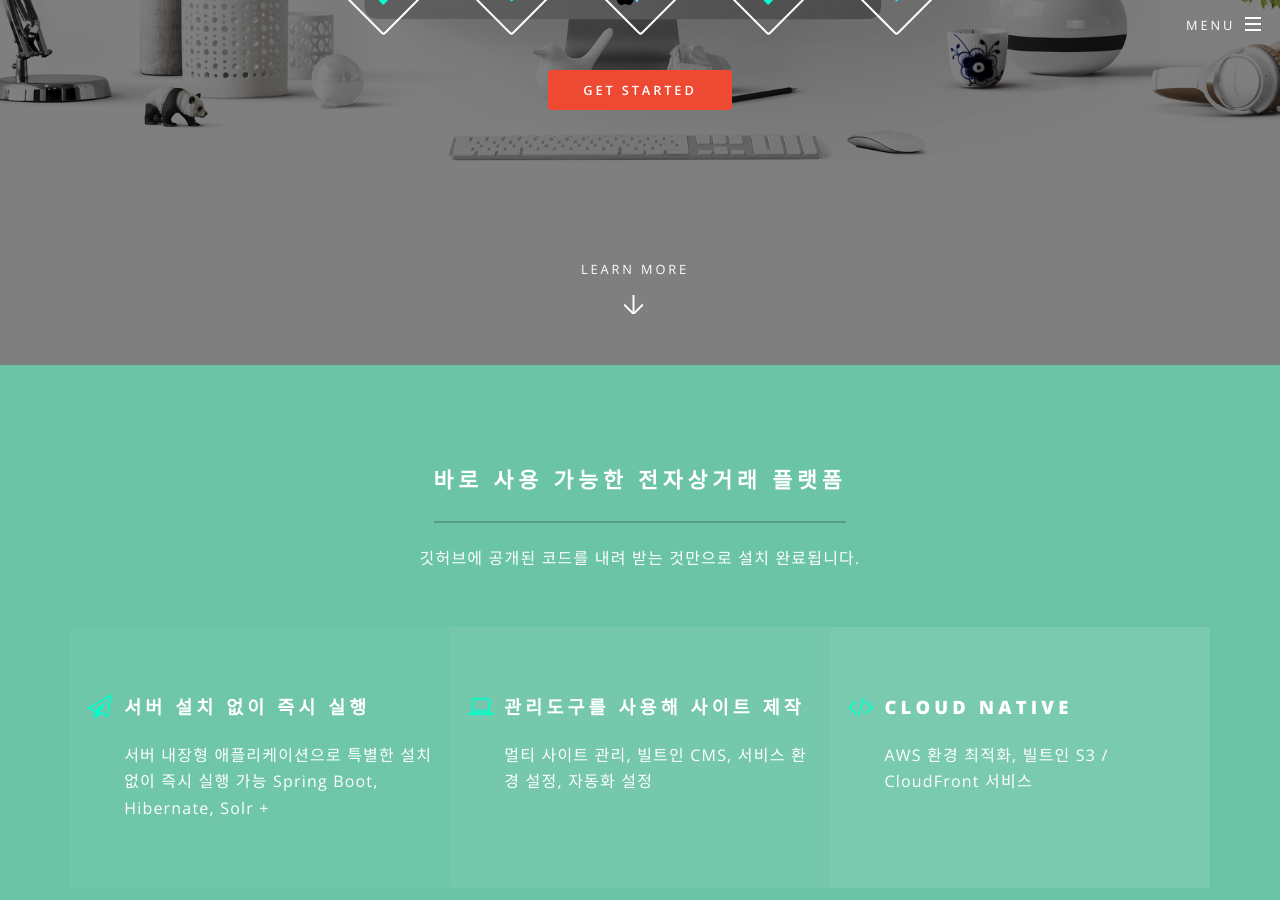
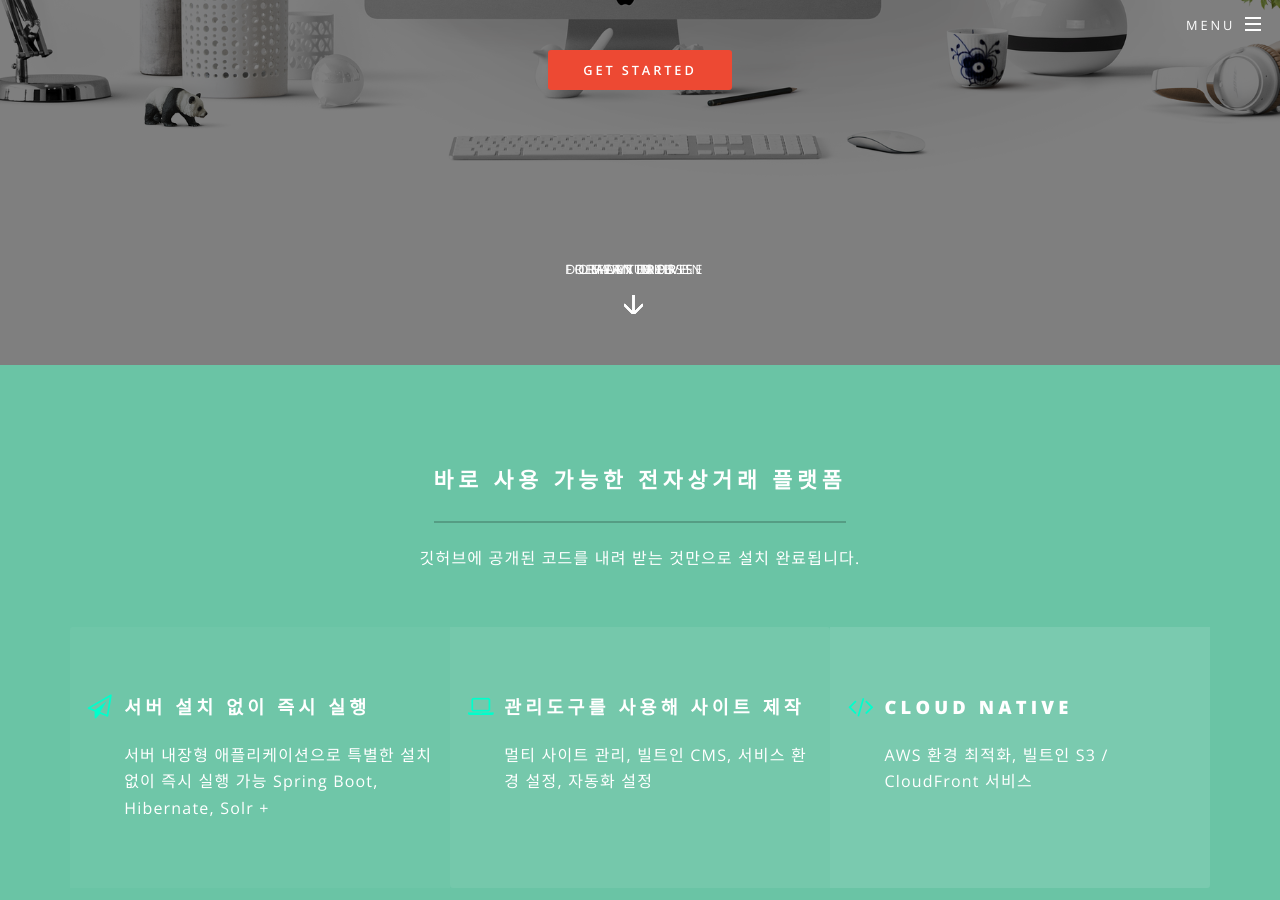
Before and after one commit to rchemist/rchemist.github.io, a Jekyll site: the page built from index.html, in a window 1280 px wide and 900 px high, scrolled down 535 px. Built offline with Jekyll 4.4.1, drawn with Linux system fonts in a browser that asks for light colours.

```diff
--- a/index.html
+++ b/index.html
@@ -25,11 +25,11 @@ layout: landing
 							<p>더 쉬워져야 하고, 더 값 싸져야 하며, 더 빨라져야 하며, 더 안정적이어야 합니다.</p><br /><br />
 
 							<ul class="icons major">
-								<li><span class="icon fa-diamond major style1"><span class="label"><a href="#one" class="more scrolly">Ready To Use</a></span></span></li>
-								<li><span class="icon fa-heart-o major style2"><span class="label"><a href="#two" class="more scrolly">For Enterprise</a></span></span></li>
-								<li><span class="icon fa-code major style3"><span class="label"><a href="#three" class="more scrolly">Domain Driven</a></span></span></li>
-								<li><span class="icon fa-diamond major style1"><span class="label"><a href="#four" class="more scrolly">Flexible</a></span></span></li>
-								<li><span class="icon fa-heart-o major style2"><span class="label"><a href="#four" class="more scrolly">Features</a></span></span></li>
+								<li><span class="label"><a href="#one" class="more scrolly">Ready To Use</a></span></li>
+								<li><span class="label"><a href="#two" class="more scrolly">For Enterprise</a></span></li>
+								<li><span class="label"><a href="#three" class="more scrolly">Domain Driven</a></span></li>
+								<li><span class="label"><a href="#four" class="more scrolly">Flexible</a></span></li>
+								<li><span class="label"><a href="#four" class="more scrolly">Features</a></span></li>
 							</ul>
 
 							<ul class="actions">
```
